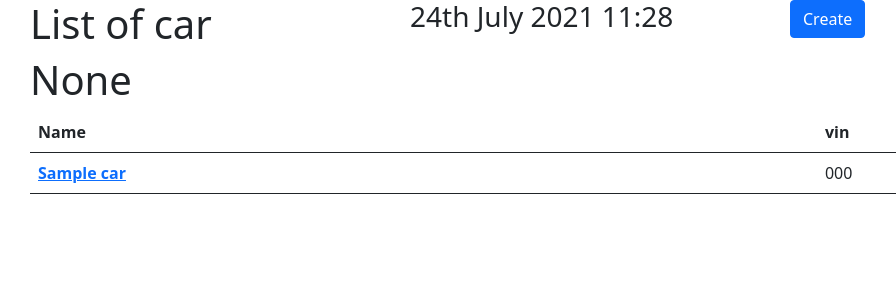
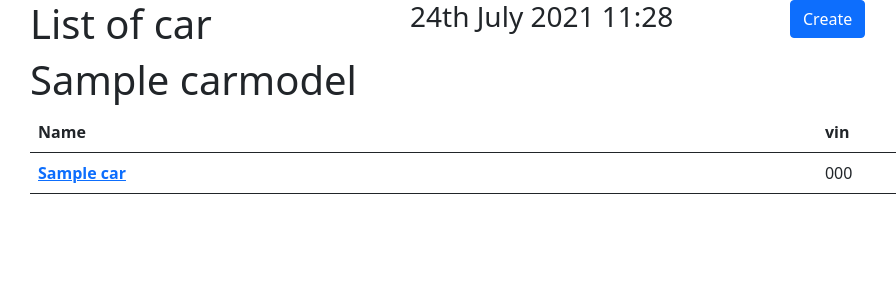
Before and after one commit to pyhim/DjangoProject, a Django app: page /car/ in a window 1280 px wide. Shown: the top 300 px of the page, without its empty margins (52-948 px from the left). Run offline with Django 3.2, Linux system fonts and the light colour scheme; tables that the repository leaves empty hold one stand-in row (values such as "Sample post").

Commit message:
minor changes

```diff
--- a/Myproject/car/templates/car_list.html
+++ b/Myproject/car/templates/car_list.html
@@ -13,7 +13,7 @@
     <a class="btn btn-primary" href="{% url 'car-create' %}">Create</a>
   </div>
 </div>
-{% regroup car_list by car_model as models_list %}
+{% regroup car_list by carmodel as models_list %}
 {% for car_model in models_list %}
 <h1>{{car_model.grouper}}</h1>
 
```
